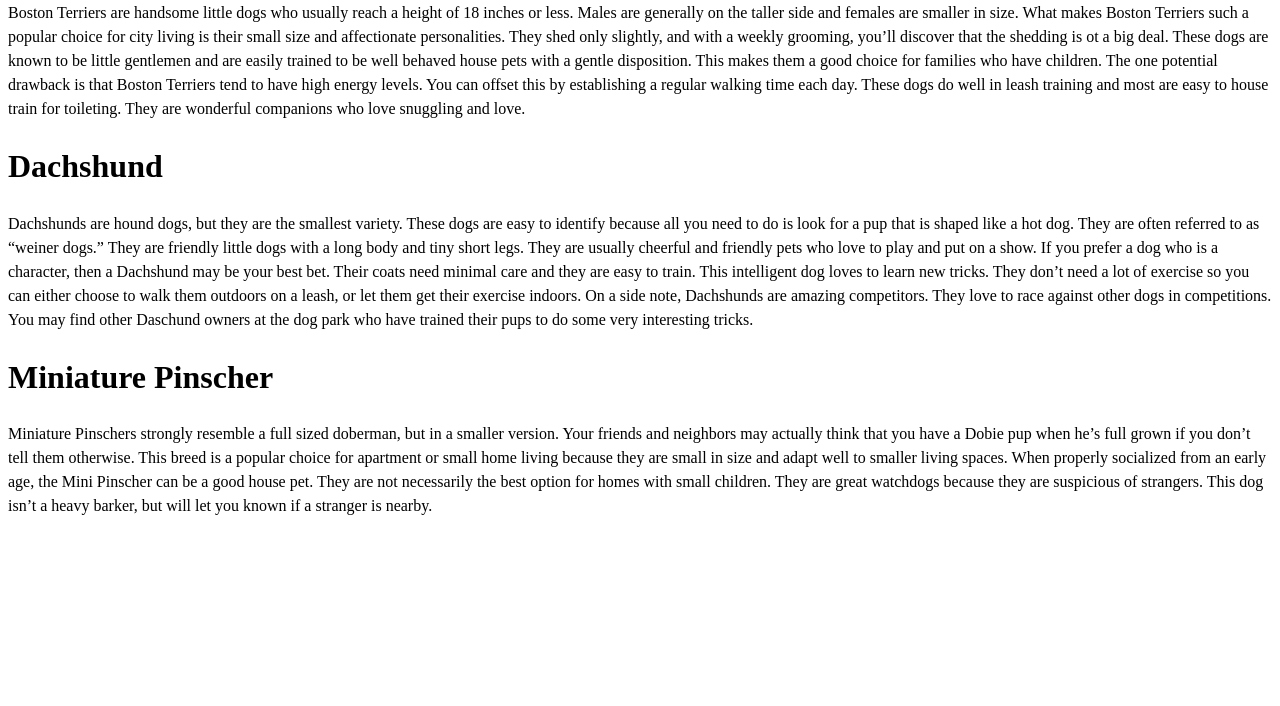
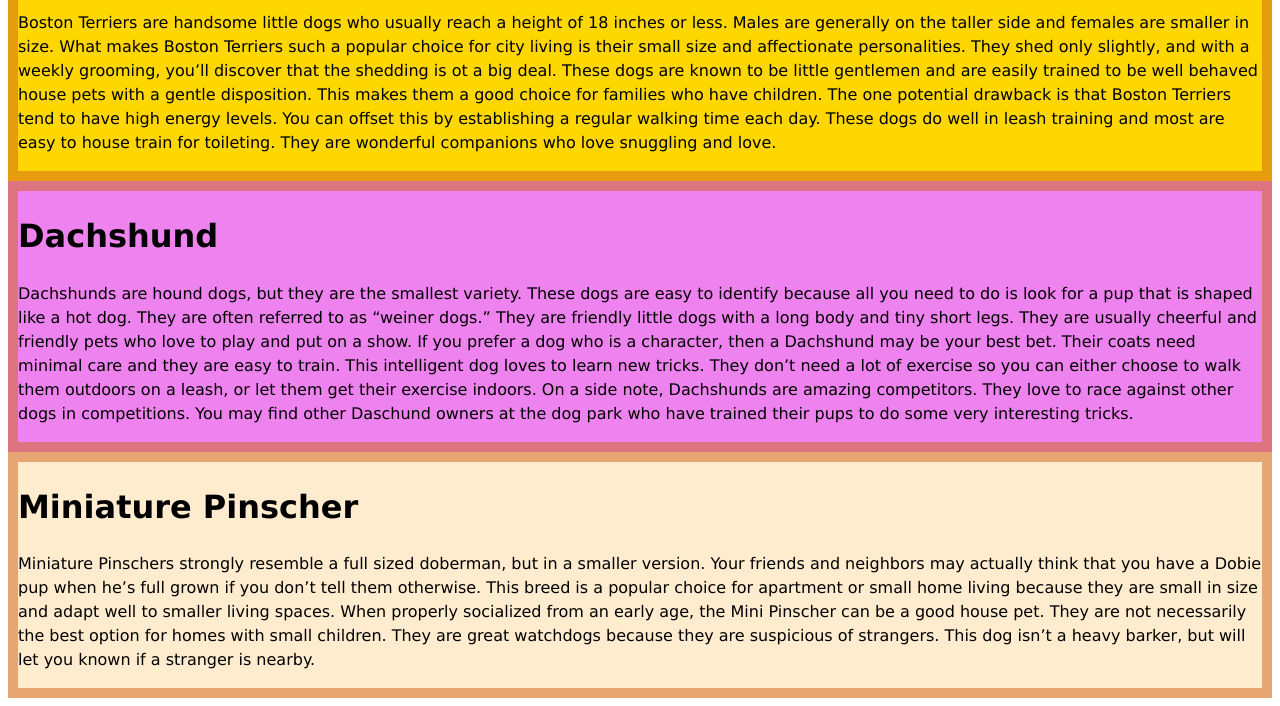
Before and after one commit to Rawad-Salaima/Rawad-Salaima, a plain HTML site: page Övning/uppgift1.html in a window 1280 px wide. Shown: the part 592-1298 px from the top of the page. Before the commit the page ends 1126 px from the top, so only its background shows below. Drawn offline with Linux system fonts and the light colour scheme.

Commit message:
the lan commit

```diff
--- a/Övning/hej.css
+++ b/Övning/hej.css
@@ -25,3 +25,21 @@ div{
     background-color:greenyellow;
     border: 10px solid rgba(210, 105, 30, 0.521);
 }
+
+#Boston{
+    font-family: Verdana;
+    background-color:gold;
+    border: 10px solid rgba(210, 105, 30, 0.521);
+}
+
+#Dachshund{
+    font-family: Verdana;
+    background-color:violet;
+    border: 10px solid rgba(210, 105, 30, 0.521);
+}
+
+#Miniature{
+    font-family: Verdana;
+    background-color:blanchedalmond;
+    border: 10px solid rgba(210, 105, 30, 0.521);
+}
```
